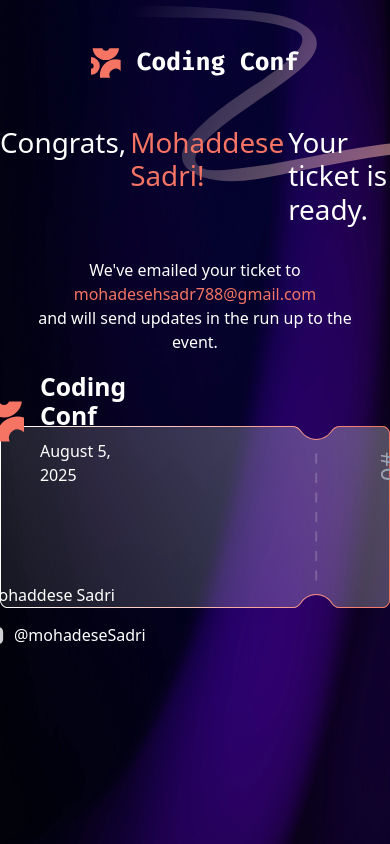
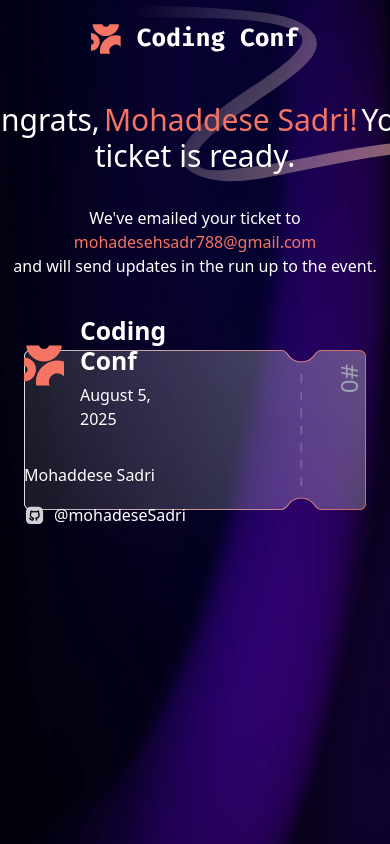
Before and after one commit to mohadeseSadri/Conference-ticket, a React (Vite) app in the folder Ticket/: page /ticket in a window 390 px wide. Shown: the top 844 px of the page. Built offline with nearby package versions, Linux system fonts and the light colour scheme.

Commit message:
Responsive

```diff
--- a/Ticket/src/Components/Form/Form.tsx
+++ b/Ticket/src/Components/Form/Form.tsx
@@ -42,11 +42,11 @@ function Form() {
 
   return (
     <>
-      <form onSubmit={handleSubmit} className="relative">
-        <div className="flex items-center justify-center">
+      <form onSubmit={handleSubmit} className="relative z-[2]">
+        <div className=" flex items-center justify-center">
           <div>
             <div>
-              <p className="mt-3 mb-2">Full Name</p>
+              <p className="mt-1 mt-lg-3 mb-2">Full Name</p>
               <div className="flex items-center justify-center">
                 <input
                   type="text"
--- a/Ticket/src/Components/PatternLogo.tsx
+++ b/Ticket/src/Components/PatternLogo.tsx
@@ -3,7 +3,7 @@ import Logo from "../assets/Images/logo-full.svg";
 function PatternLogo() {
   return (
     <div className="flex items-center justify-center">
-      <img src={Logo} alt="Logo" className="mt-5" />
+      <img src={Logo} alt="Logo" className="mt-4 mt-lg-5" />
     </div>
   );
 }
--- a/Ticket/src/Components/Ticket/HeaderTicket.tsx
+++ b/Ticket/src/Components/Ticket/HeaderTicket.tsx
@@ -9,9 +9,9 @@ function HeaderTicket() {
     <>
       <div className="mt-5 flex items-center justify-center">
         <div>
-          <h1 className="flex">
+          <h1 className="text-3xl text-center [&>p]:my-0">
             Congrats,
-            <span className="px-1 text-[#F57463]">{ticket.name}!</span>
+            <span className="px-1 text-[#F57463] text-nowrap h-[2rem]">{ticket.name}!</span>
             Your ticket is ready.
           </h1>
 
--- a/Ticket/src/Components/Ticket/TicketDetails.tsx
+++ b/Ticket/src/Components/Ticket/TicketDetails.tsx
@@ -18,11 +18,11 @@ function TicketDetails({ ticketDate = new Date() }: { ticketDate?: Date }) {
 
   return (
     <>
-      <div className="relative mt-5 flex items-center justify-center">
+      <div className="relative mt-5 mx-4 flex items-center justify-center">
         <img src={PatternTicket} alt="" />
         <div className="absolute z-[3] flex">
           <div>
-            <div className="mr-[18rem] mb-[5rem]">
+            <div className="mr-[11rem] mb-[1rem] sm:mr-[15rem] sm:mb-[2rem]">
               <div className="flex">
                 <img src={logo} alt="" className="mb-[2rem]" />
                 <div>
@@ -42,7 +42,7 @@ function TicketDetails({ ticketDate = new Date() }: { ticketDate?: Date }) {
           </div>
 
           <div style={{ writingMode: "vertical-rl", textOrientation: "mixed" }}>
-            <p className="text-2xl mt-[5rem] text-gray-400">#{randomNumber}</p>
+            <p className="text-2xl mt-[3rem] text-gray-400">#{randomNumber}</p>
           </div>
         </div>
       </div>
```
